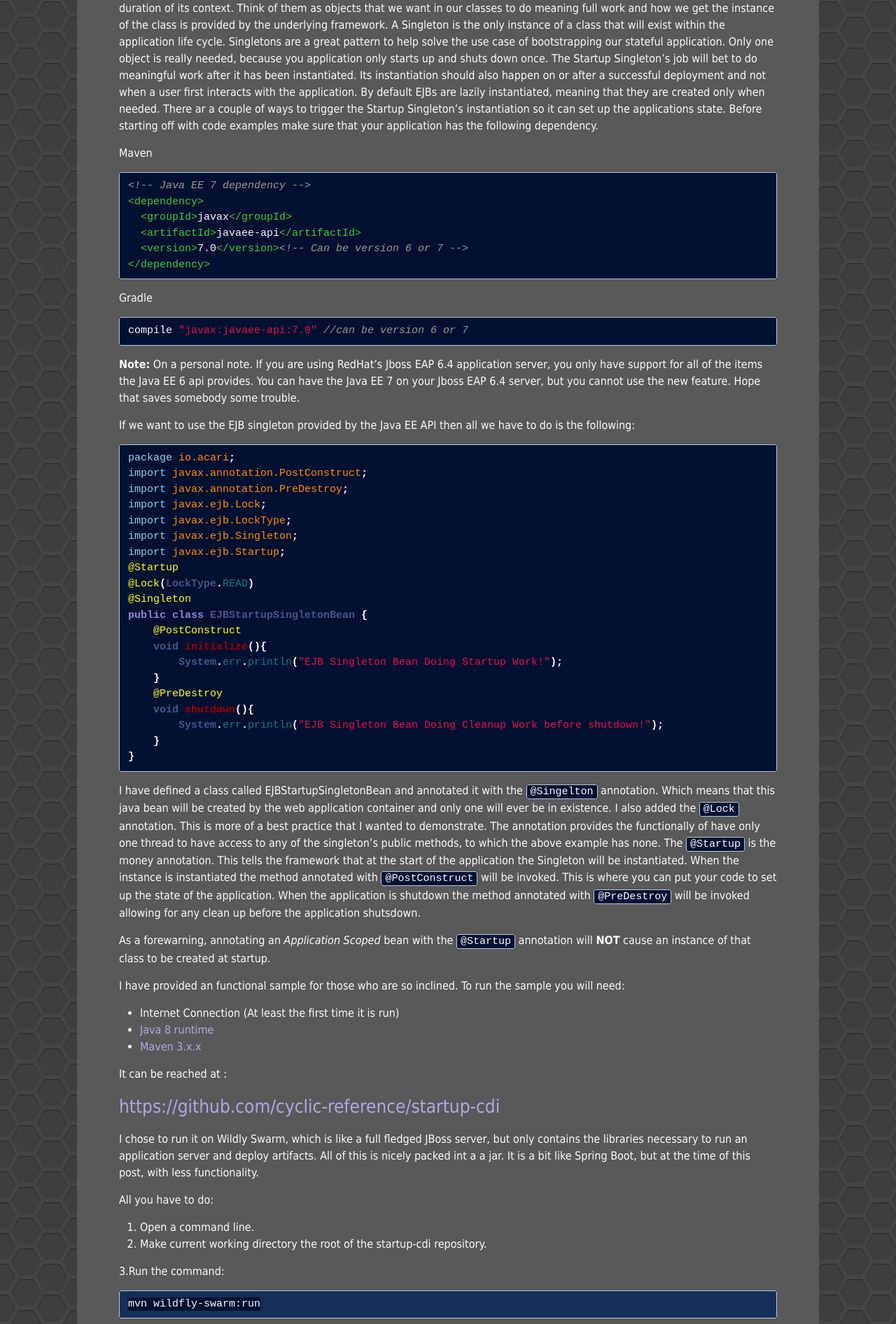
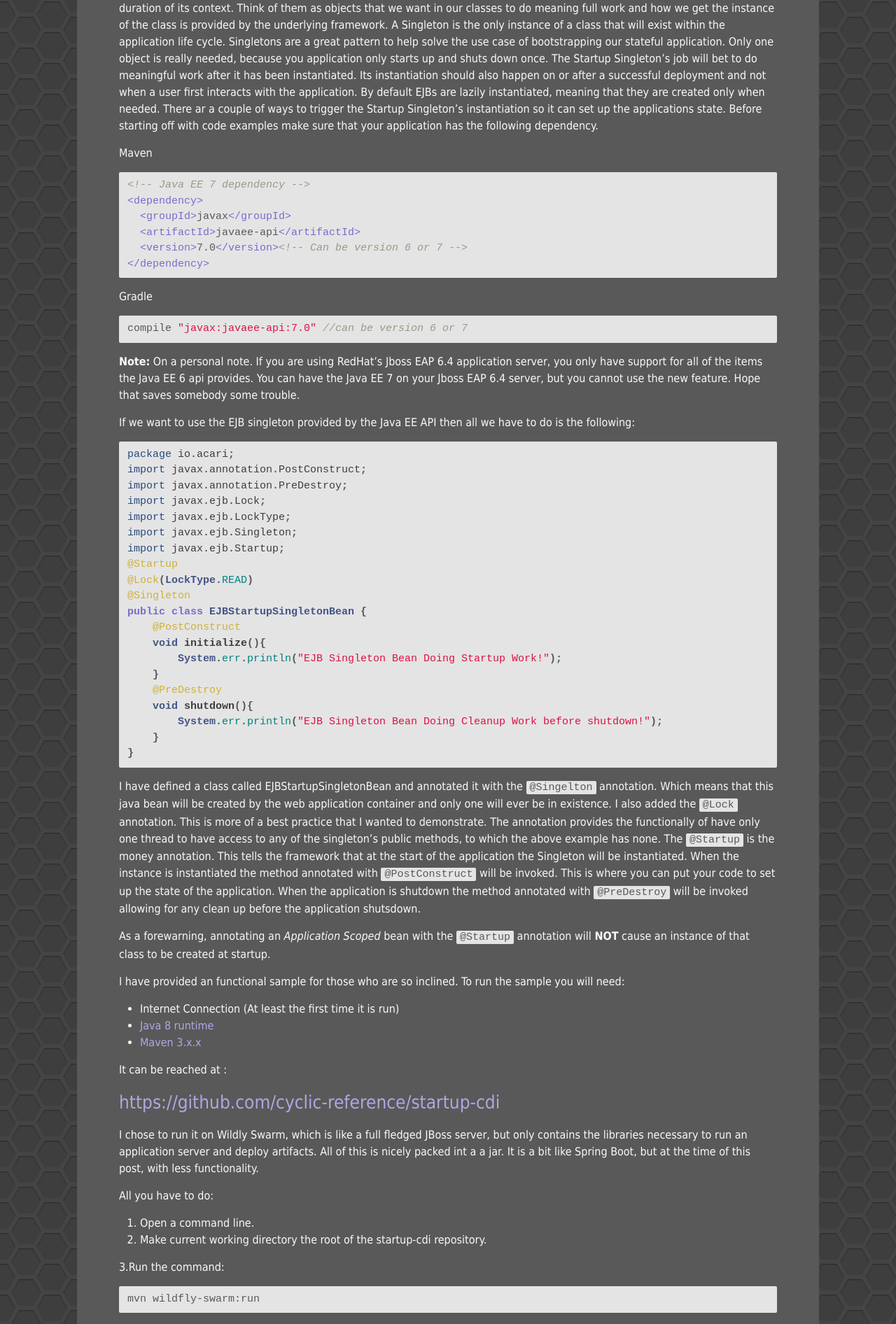
Before and after one commit to Unthrottled/blog, a Jekyll site: the page built from _posts/2017-04-23-Startup-CDI.md, in a window 1280 px wide. Shown: the part 639-2531 px from the top of the page at 70% size. Built offline with Jekyll 4.4.1, drawn with Linux system fonts in a browser that asks for light colours.

Commit message:
Syntax highlight, less glitch.

```diff
--- a/_sass/_base.scss
+++ b/_sass/_base.scss
@@ -135,10 +135,10 @@ blockquote {
 pre,
 code {
     font-size: 15px;
-    border: 1px solid $border-color;
-    border-radius: 3px;
+    border-radius: 2px;
     font-family: monospace, serif;
     background-color: $code-background;
+    color: $code-base-color;
 }
 
 code {
--- a/_sass/_glitch.scss
+++ b/_sass/_glitch.scss
@@ -66,10 +66,10 @@
     transform: skewX(0deg);
   }
   5% {
-    -moz-transform: matrix(1, 0, 0.5, 1, 150, 0);
-    -ms-transform: matrix(1, 0, 0.5, 1, 150, 0);
-    -webkit-transform: matrix(1, 0, 0.5, 1, 150, 0);
-    transform: matrix(1, 0, 0.5, 1, 150, 0);
+    -moz-transform: matrix(1, 0, 0.5, 1, 10, 0);
+    -ms-transform: matrix(1, 0, 0.5, 1, 10, 0);
+    -webkit-transform: matrix(1, 0, 0.5, 1, 10, 0);
+    transform: matrix(1, 0, 0.5, 1, 10, 0);
     opacity: 0.75;
   }
   10% {
@@ -122,10 +122,10 @@
     opacity: 1;
   }
   75% {
-    -moz-transform: matrix(-1, 0, -0.5, 1, -150, 0);
-    -ms-transform: matrix(-1, 0, -0.5, 1, -150, 0);
-    -webkit-transform: matrix(-1, 0, -0.5, 1, -150, 0);
-    transform: matrix(-1, 0, -0.5, 1, -150, 0);
+    -moz-transform: matrix(-1, 0, -0.5, 1, -10, 0);
+    -ms-transform: matrix(-1, 0, -0.5, 1, -10, 0);
+    -webkit-transform: matrix(-1, 0, -0.5, 1, -10, 0);
+    transform: matrix(-1, 0, -0.5, 1, -10, 0);
   }
   80% {
     -moz-transform: skewX(0deg);
--- a/_sass/_syntax-highlighting.scss
+++ b/_sass/_syntax-highlighting.scss
@@ -2,15 +2,16 @@
  * Syntax highlighting styles
  */
 .highlight {
-    background: $e621-content-blue;
     @extend %vertical-rhythm;
+    color: $code-base-color;
 
-    .kn    { color: skyblue}//modifiers
-    .kd    { color: #8d85d6}//modifiers
-    .nd    { color: yellow; }//annotation
+    .kn    { color: $e621-box-blue}//modifiers
+    .kd    { color: $reach-burned-purple}//modifiers
+    .nd    { color: #cfb133; font-weight: 400;}//annotation
     .c     { color: #998; font-style: italic } // Comment
     .err   { color: #a61717; background-color: #e3d2d2 } // Error
     .k     { font-weight: bold } // Keyword
+    .n     { font-weight: normal } // Name
     .o     { font-weight: bold } // Operator
     .cm    { color: #998; font-style: italic } // Comment.Multiline
     .cp    { color: #999; font-weight: bold } // Comment.Preproc
@@ -41,9 +42,9 @@
     .no    { color: #008080 } // Name.Constant
     .ni    { color: #800080 } // Name.Entity
     .ne    { color: #900; font-weight: bold } // Name.Exception
-    .nf    { color: #900; font-weight: bold } // Name.Function
-    .nn    { color: darkorange } // Name.Namespace
-    .nt    { color: limegreen } // Name.Tag
+    .nf    { color: $reach-dark-grey; font-weight: bold } // Name.Function
+    .nn    { color: $reach-dark-grey } // Name.Namespace
+    .nt    { color: $reach-burned-purple } // Name.Tag
     .nv    { color: #008080 } // Name.Variable
     .ow    { font-weight: bold } // Operator.Word
     .w     { color: #bbb } // Text.Whitespace
--- a/css/main.scss
+++ b/css/main.scss
@@ -57,8 +57,9 @@ $icon-color: $grey-color;
 $link-color: $reach-light-purple;
 $header-link-color: $reach-dark-purple;
 $post-link-color: $reach-diamond-light-grey;
-$border-color: $e621-link;
-$code-background: $e621-dark-blue;
+$border-color: $reach-purple;
+$code-background: $reach-light-white;
+$code-base-color: $reach-diamond-dark-grey;
 $header-border: $reach-purple;
 $boxed-content: $reach-diamond-dark-grey;
 $title-color: $reach-white;
```
